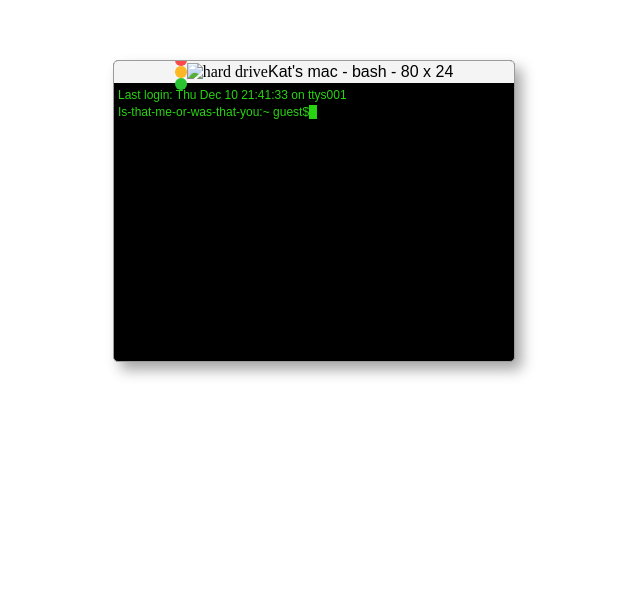
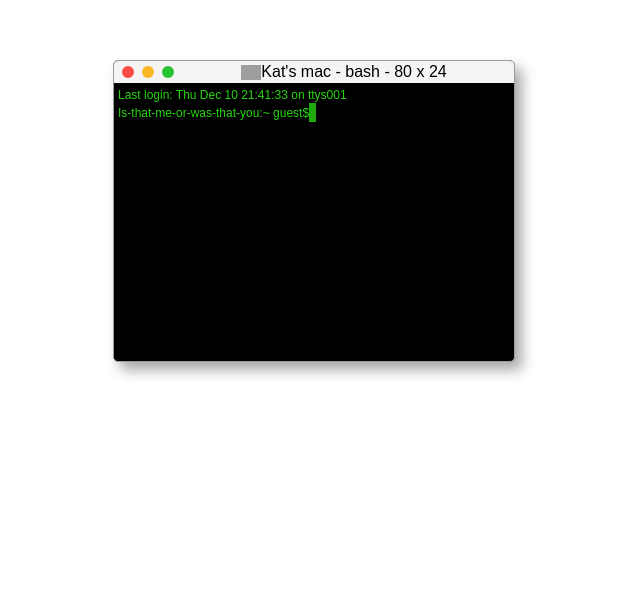
Before and after one commit to magiqfoxx/katcodesgatsby, a Gatsby site: page /projects in a window 1280 px wide. Shown: the part 197-800 px from the top of the page, without its empty margins (326-966 px from the left). Built offline with nearby package versions, Linux system fonts and the light colour scheme; Gatsby itself is replaced by a stand-in of ours; grey boxes are pictures that could not be loaded.

Commit message:
Updated styling for terminal

```diff
--- a/src/common/GlobalStyle.js
+++ b/src/common/GlobalStyle.js
@@ -21,6 +21,7 @@ time, mark, audio, video {
 	font: inherit;
 	vertical-align: baseline;
 	scroll-behavior: smooth;
+	box-sizing: border-box;
 }
 /* HTML5 display-role reset for older browsers */
 article, aside, details, figcaption, figure,
@@ -63,6 +64,6 @@ table {
 }
   *{
 	  font-family: Rokkitt, Arial, Helvetica, sans-serif !important;
-
+	  box-sizing: border-box;
   }`
 export default GlobalStyle
--- a/src/components/Header.jsx
+++ b/src/components/Header.jsx
@@ -1,8 +1,7 @@
-import React, { useState } from "react"
+import React from "react"
 import styled from "styled-components"
 
 import Terminal from "./Terminal"
-import { runCommand } from "../helpers/navigation"
 
 const StyledHeader = styled.header`
   display: flex;
@@ -10,32 +9,11 @@ const StyledHeader = styled.header`
   justify-content: center;
   align-items: center;
 `
-// const Terminal = styled.div`
-//   background-color: black;
-//   height: 20rem;
-//   z-index: 10;
-//   width: 30rem;
-//   display: flex;
-//   flex-direction: flex;
-//   justify-content: center;
-//   align-items: center;
-// `
 
 const Header = () => {
-  const [command, setCommand] = useState("")
-
-  const onSubmit = e => {
-    e.preventDefault()
-    runCommand(command)
-  }
   return (
     <StyledHeader>
       <Terminal />
-      {/* <Terminal>
-        <form onSubmit={onSubmit}>
-          <Input value={command} onChange={e => setCommand(e.target.value)} />
-        </form>
-      </Terminal> */}
     </StyledHeader>
   )
 }
--- a/src/components/Input.jsx
+++ b/src/components/Input.jsx
@@ -1,70 +1,8 @@
-import React, { useState, useRef, useEffect } from "react"
+import React from "react"
 import styled from "styled-components"
 
-const Label = styled.label`
-  color: rgb(40, 212, 17);
-  font-family: sans-serif;
-  font-size: 12px;
-`
-
-const InputWrapper = styled.div`
-  position: relative;
-  display: inline;
-`
-const Cursor = styled.div`
-  height: 12px;
-  width: 6px;
-
-  background-color: ${props =>
-    props.focused ? "rgb(40, 212, 17)" : "transparent"};
-  border: 1px solid rgb(40, 212, 17);
-  position: absolute;
-  left: 0;
-  top: 0;
-  animation: blink-animation 1s steps(5, start) infinite;
-
-  @keyframes blink-animation {
-    to {
-      visibility: hidden;
-    }
-  }
-`
-const StyledInput = styled.input`
-  background-color: #0000001a;
-  border: none;
-  color: rgb(40, 212, 17);
-  :focus {
-    outline: none;
-  }
-`
-
-const Input = ({ value, onChange }) => {
-  const textInput = useRef(null)
-  const [focused, setFocused] = useState(
-    document.activeElement === textInput.current
-  )
-
-  useEffect(() => {
-    textInput.current.focus()
-    setFocused(true)
-  }, [])
-  return (
-    <>
-      <Label htmlFor="terminal">Is-that-me-or-was-that-you:~ guest$</Label>
-      <InputWrapper>
-        <Cursor focused={focused} />
-        <StyledInput
-          name="terminal"
-          id="terminal"
-          value={value}
-          onChange={onChange}
-          onClick={() => setFocused(true)}
-          onBlur={() => setFocused(false)}
-          ref={textInput}
-        />
-      </InputWrapper>
-    </>
-  )
+const Input = ({ value, onChange, focused, inputRef, onBlur, onFocus }) => {
+  return <h1>hi</h1>
 }
 
 export default Input
--- a/src/components/Terminal/Terminal.jsx
+++ b/src/components/Terminal/Terminal.jsx
@@ -1,9 +1,9 @@
-import React from "react"
+import React, { useState, useRef, useEffect } from "react"
 
-import Input from "../Input"
 import {
   Window,
   TitleBar,
+  Buttons,
   Off,
   Hide,
   Resize,
@@ -12,25 +12,74 @@ import {
   TitleText,
   Content,
   Text,
+  StyledInput,
+  Label,
+  Command,
 } from "./styled"
+import { runCommand } from "../../helpers/navigation"
 
 const Terminal = () => {
+  const textInput = useRef(null)
+  const [command, setCommand] = useState("")
+  const [focused, setFocused] = useState(
+    document.activeElement === textInput.current
+  )
+
+  const onFocus = () => {
+    textInput.current.focus()
+    setFocused(true)
+  }
+  const onBlur = () => {
+    console.log("blur")
+    textInput.current.blur()
+    setFocused(false)
+  }
+
+  useEffect(() => {
+    onFocus()
+  }, [])
+
+  const onSubmit = e => {
+    e.preventDefault()
+    runCommand(command)
+  }
   return (
-    <Window>
+    <Window onClick={onFocus}>
       <TitleBar>
-        <div>
-          <Off />
-          <Hide />
-          <Resize />
-        </div>
+        <Buttons>
+          <Off>
+            <img src="/quit.svg" alt="quit" />
+          </Off>
+          <Hide>
+            <img src="/minimize.svg" alt="hide" />
+          </Hide>
+          <Resize>
+            <img src="/resize.svg" alt="resize" />
+          </Resize>
+        </Buttons>
         <Title>
-          <Image src="" alt="hard drive" />
+          <Image src="/drive.png" alt="hard drive" />
           <TitleText>Kat's mac - bash - 80 x 24</TitleText>
         </Title>
+        <div />
       </TitleBar>
       <Content>
         <Text>Last login: Thu Dec 10 21:41:33 on ttys001</Text>
-        <Input />
+        <form onSubmit={onSubmit}>
+          <Label htmlFor="terminal" data-value={command}>
+            Is-that-me-or-was-that-you:~ guest$
+          </Label>
+          <Command>{command}</Command>
+          <StyledInput
+            name="terminal"
+            id="terminal"
+            value={command}
+            focused={focused}
+            onChange={e => setCommand(e.target.value)}
+            ref={textInput}
+            role="input"
+          />
+        </form>
       </Content>
     </Window>
   )
--- a/src/components/Terminal/styled.js
+++ b/src/components/Terminal/styled.js
@@ -12,29 +12,67 @@ export const Window = styled.div`
 export const TitleBar = styled.div`
   display: flex;
   flex-direction: flex;
-  justify-content: center;
+  justify-content: space-between;
   align-items: center;
   width: 100%;
   background-color: rgb(244, 244, 244);
   border-bottom: rgb(107, 107, 107);
   height: 22px;
 `
+export const Buttons = styled.div`
+  display: flex;
+  margin-left: 8px;
+  img {
+    position: relative;
+    width: 8px;
+    height: 8px;
+    left: 2px;
+    top: -4px;
+  }
+`
 export const Button = styled.div`
   width: 12px;
   height: 12px;
   border-radius: 100%;
+  cursor: pointer;
+  :not(:first-child) {
+    margin-left: 8px;
+  }
+  img {
+    display: none;
+  }
+  :hover {
+    img {
+      display: inline;
+    }
+  }
 `
 export const Off = styled(Button)`
   background-color: rgb(251, 73, 72);
+  :active {
+    background-color: rgb(223, 53, 52);
+  }
 `
 export const Hide = styled(Button)`
   background-color: rgb(253, 183, 36);
+  :active {
+    background-color: rgb(241, 167, 12);
+  }
 `
 export const Resize = styled(Button)`
   background-color: rgb(41, 195, 50);
+  :active {
+    background-color: rgb(19, 171, 28);
+  }
 `
-export const Title = styled.span``
-export const Image = styled.img``
+export const Title = styled.span`
+  display: flex;
+  justify-content: center;
+  align-items: center;
+`
+export const Image = styled.img`
+  height: 15px;
+`
 export const TitleText = styled.span`
   font-family: sans-serif;
 `
@@ -50,3 +88,30 @@ export const Content = styled.div`
 export const Text = styled.p`
   margin: 1px 0;
 `
+
+export const Label = styled.label`
+  color: rgb(40, 212, 17);
+  font-family: sans-serif;
+  font-size: 12px;
+`
+
+export const StyledInput = styled.input`
+  background-color: #0000001a;
+  color: rgb(40, 212, 17);
+  :focus {
+    outline: none;
+  }
+  border: 1px solid rgb(40, 212, 17);
+  background-color: ${props =>
+    props.focused ? "rgb(40, 212, 17)" : "transparent"};
+  width: 1px;
+  animation: blink-animation 1s steps(5, start) infinite;
+  @keyframes blink-animation {
+    to {
+      opacity: 0;
+    }
+  }
+`
+export const Command = styled.span`
+  line-break: anywhere;
+`
--- a/src/components/projects/Project.jsx
+++ b/src/components/projects/Project.jsx
@@ -3,9 +3,11 @@ import React from "react"
 const Project = ({ img, title, technologies, url, description }) => {
   return (
     <table>
+      <thead></thead>
+      <tbody>
         <tr>
-        <td rowspan="3">
-          <img src={img} />
+          <td rowSpan="3">
+            <img src={img} alt="" />
           </td>
           <td>Title:</td>
           <td>{title}</td>
@@ -23,6 +25,7 @@ const Project = ({ img, title, technologies, url, description }) => {
         <tr>
           <td colSpan="3">{description}</td>
         </tr>
+      </tbody>
     </table>
   )
 }
--- a/src/pages/projects.js
+++ b/src/pages/projects.js
@@ -1,7 +1,6 @@
 import React from "react"
 
 import Header from "../components/Header"
-import Layout from "../components/Layout"
 import Container from "../components/Container"
 import projects from "../components/projects/projects"
 import Project from "../components/projects/Project"
@@ -13,8 +12,8 @@ export default function Home() {
       <Header />
       <Classified>
         <Title id="start">Classified</Title>
-        {projects.map(project => (
-          <Project {...project} />
+        {projects.map((project, i) => (
+          <Project key={i} {...project} />
         ))}
       </Classified>
     </Container>
```
Lines whose indentation alone changed are shown as unchanged.
